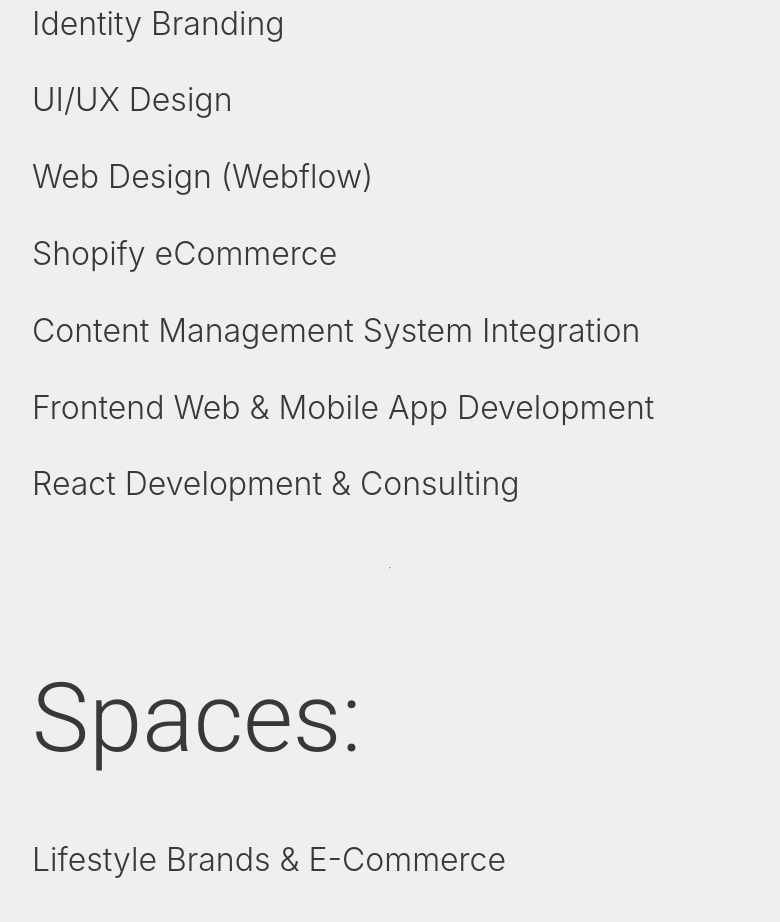
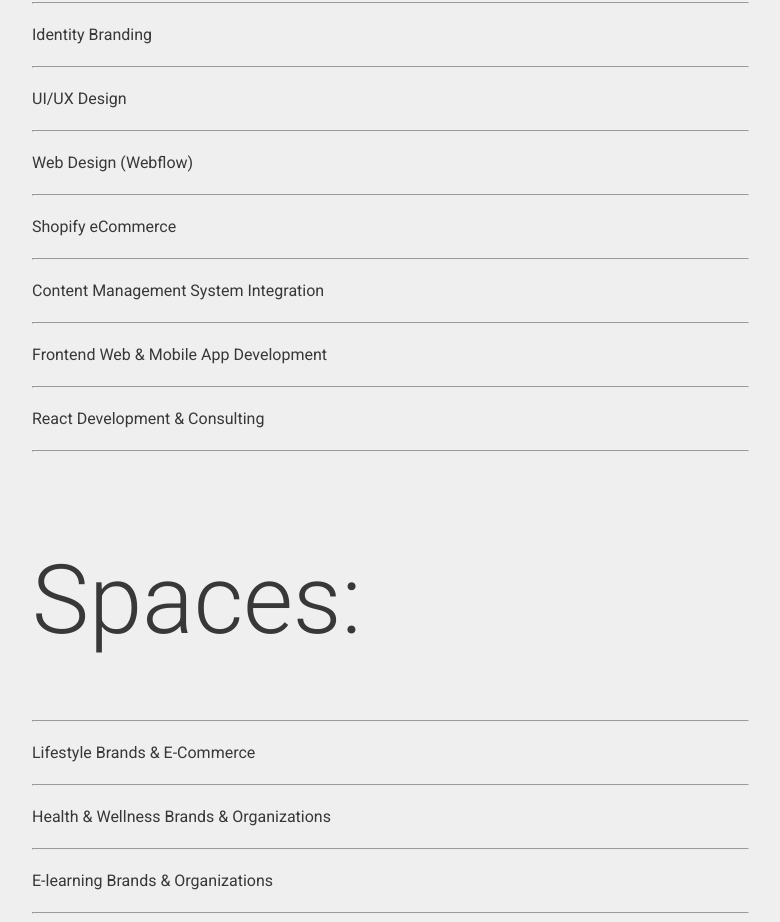
Before and after one commit to keeysnc/digital_anthro, a Next.js app: page /services in a window 1280 px wide. Shown: the part 459-1381 px from the top of the page, without its empty margins (96-876 px from the left). Built offline with nearby package versions, Linux system fonts and the light colour scheme.

Commit message:
change content to p

```diff
--- a/pages/about.js
+++ b/pages/about.js
@@ -12,11 +12,11 @@
 					</Head>
 					<div>
 						<h1>About</h1>
-						<h3>
+						<p>
 							Digital Anthro is an independent creative studio specialized in human-centered design and development for the web. The studio was
 							founded in 2018 to help forward-thinking brands build digital web experiences for their future & existing customers. The Digital Anthro
 							mission is one of design, technology and human behavior. The mission is simply to design and build impactful user experiences.
-						</h3>
+						</p>
 						<div className="social-media" style={{ paddingTop: "10px" }}>
 							<a target="_blank" rel="noreferrer" href="https://www.linkedin.com/company/digital-anthro">
 								LinkedIn
--- a/pages/contact.js
+++ b/pages/contact.js
@@ -12,7 +12,7 @@
 					</Head>
 					<div>
 						<h1>Contact</h1>
-						<h3>
+						<p>
 							Send us an{" "}
 							<span>
 								<a href="mailto:nathan@digitalanthro.com" style={{ paddingRight: "0" }}>
@@ -20,7 +20,7 @@
 								</a>
 							</span>{" "}
 							to quote for a project, inquire about a collaboration, or simply say hello.
-						</h3>
+						</p>
 					</div>
 				</div>
 			</div>
--- a/pages/index.js
+++ b/pages/index.js
@@ -6,7 +6,7 @@
 			<div className={indexStyles.home}>
 				<div className={indexStyles.home__content}>
 					<h1>Digital Anthro</h1>
-					<h3>An independent creative web design & development studio.</h3>
+					<p>An independent creative web design & development studio.</p>
 				</div>
 				<br />
 			</div>
--- a/pages/services.js
+++ b/pages/services.js
@@ -11,23 +11,34 @@
 				<div className={indexStyles.service__info}>
 					<div>
 						<h1>Services:</h1>
-						<h3>Identity Branding</h3>
-						<h3>UI/UX Design</h3>
-						<h3>Web Design (Webflow)</h3>
-						<h3>Shopify eCommerce</h3>
-						<h3>Content Management System Integration</h3>
-						<h3>Frontend Web & Mobile App Development</h3>
-						<h3>React Development & Consulting</h3>
+						<hr></hr>
+						<p>Identity Branding</p>
+						<hr></hr>
+						<p>UI/UX Design</p>
+						<hr></hr>
+						<p>Web Design (Webflow)</p>
+						<hr></hr>
+						<p>Shopify eCommerce</p>
+						<hr></hr>
+						<p>Content Management System Integration</p>
+						<hr></hr>
+						<p>Frontend Web & Mobile App Development</p>
+						<hr></hr>
+						<p>React Development & Consulting</p>
+						<hr></hr>
 					</div>
-					<br />
-					<hr></hr>
 					<br />
 					<div>
 						<h1>Spaces:</h1>
-						<h3>Lifestyle Brands & E-Commerce</h3>
-						<h3>Health & Wellness Brands & Organizations</h3>
-						<h3>E-learning Brands & Organizations</h3>
-						<h3>Cultural & Art Organizations and Institutions</h3>
+						<hr></hr>
+						<p>Lifestyle Brands & E-Commerce</p>
+						<hr></hr>
+						<p>Health & Wellness Brands & Organizations</p>
+						<hr></hr>
+						<p>E-learning Brands & Organizations</p>
+						<hr></hr>
+						<p>Cultural & Art Organizations and Institutions</p>
+						<hr></hr>
 					</div>
 				</div>
 			</div>
--- a/styles/Case.module.css
+++ b/styles/Case.module.css
@@ -1,5 +1,5 @@
 .case__study {
-	padding: 5rem 0rem 5rem 0rem;
+	padding: 3rem 0rem 5rem 0rem;
 	width: 70%;
 	position: relative;
 }
```
